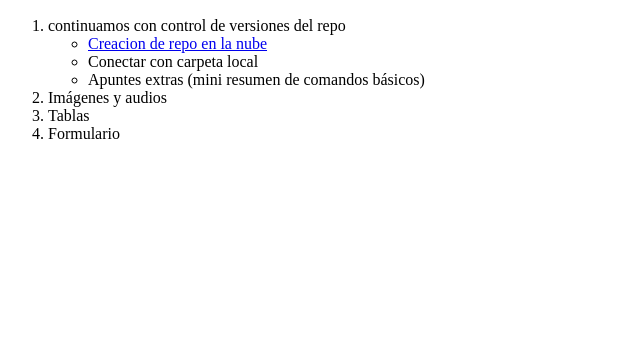
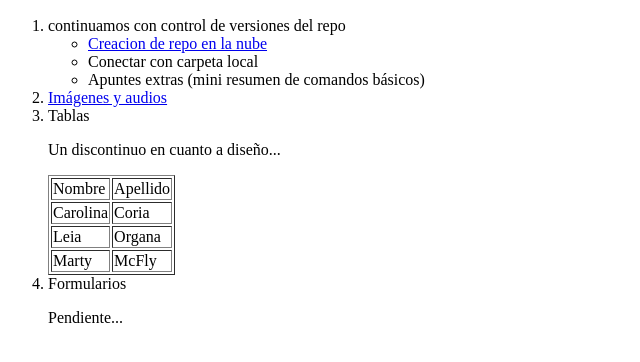
Before and after one commit to CarolinaCoriaa/Clase5-codoacodo., a plain HTML site: page index.html in a window 1280 px wide. Shown: the part 110-472 px from the top of the page, without its empty margins (0-640 px from the left). Drawn offline with Linux system fonts and the light colour scheme.

Commit message:
Final clase 5

```diff
--- a/index.html
+++ b/index.html
@@ -19,9 +19,29 @@
                         <li>Conectar con carpeta local</li>
                         <li>Apuntes extras (mini resumen de comandos básicos)</li>
                      </ul>
-                <li>Imágenes y audios</li>
+                <li><a href="sitio/media.html">Imágenes y audios</a></li>
                 <li>Tablas</li>
-                <li>Formulario</li>
+                <p>Un discontinuo en cuanto a diseño...</p>
+                <table border="1">
+                    <tr> <!-- table row o table register: fila -->
+                    <td>Nombre</td> <!-- table data: dato por columna-->
+                    <td>Apellido</td>
+                </tr>
+                <tr>
+                    <td>Carolina</td>
+                    <td>Coria</td>
+                </tr>
+                <tr>
+                    <td>Leia</td>
+                    <td>Organa</td>
+                </tr>
+                <tr>
+                    <td>Marty</td>
+                    <td>McFly</td>
+                </tr>
+                </table>
+                <li>Formularios</li>
+                <p>Pendiente...</p>
             </ol>
         </section>
     </main>
```
Also changed, not shown: Sitio/media.html (added, +25 -0 lines).
